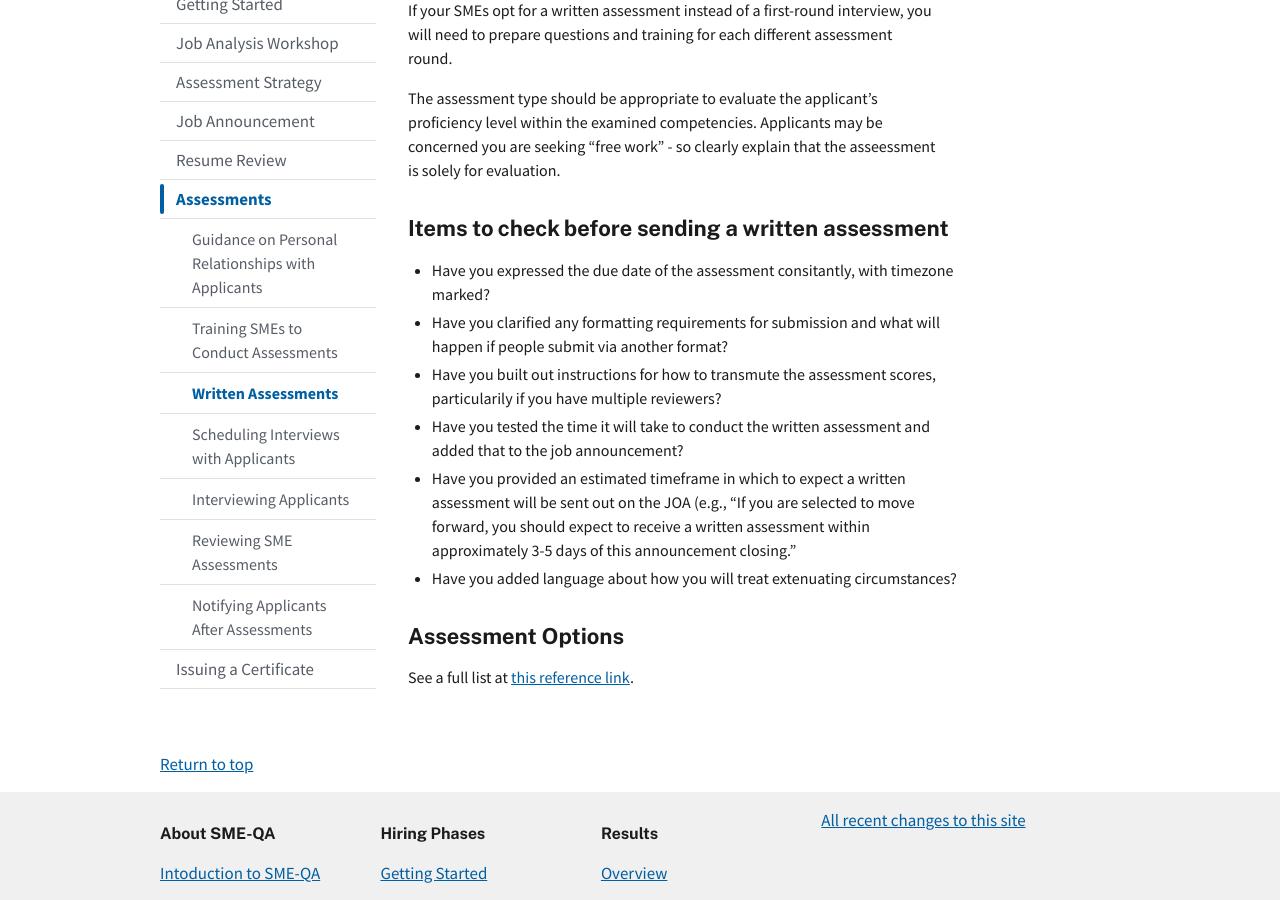
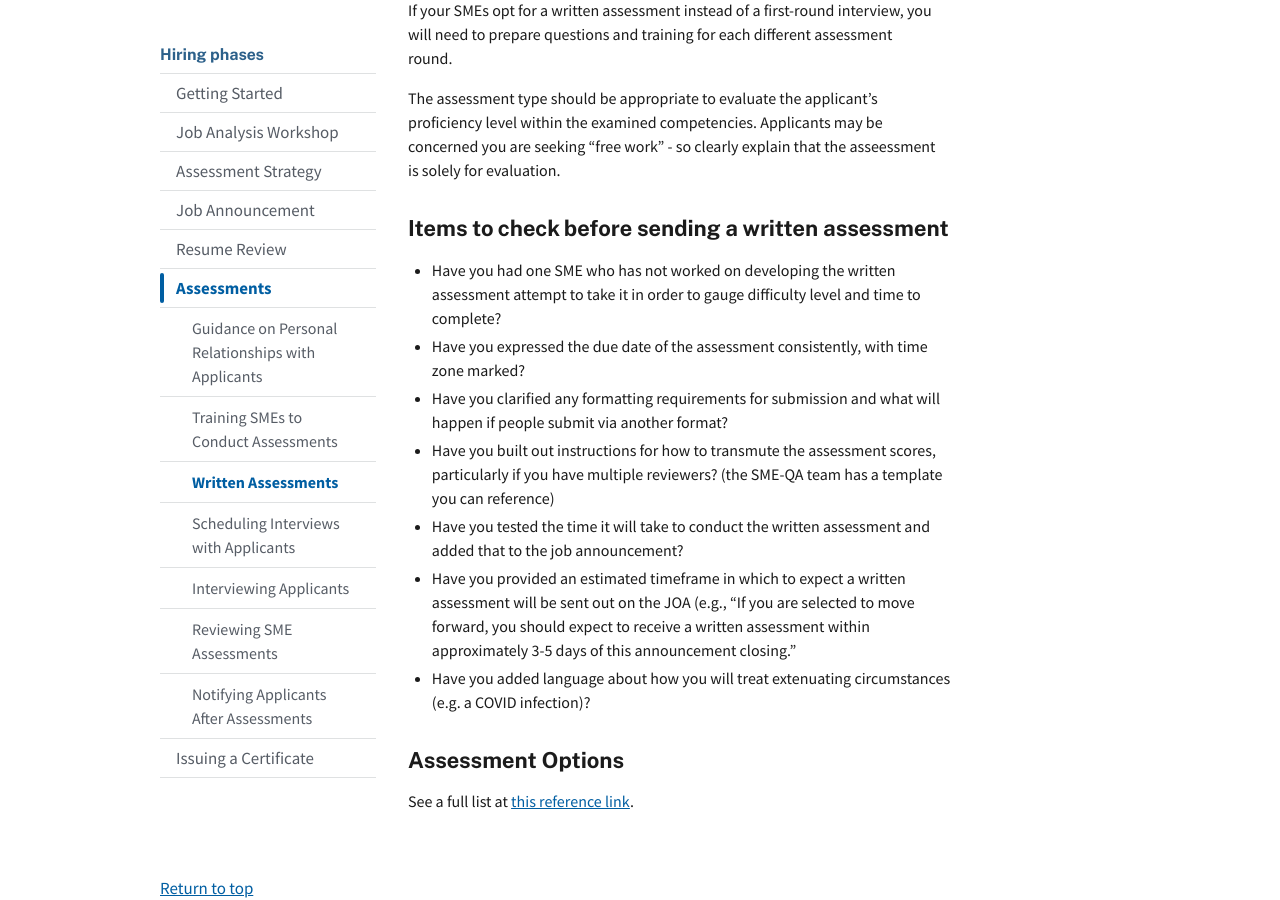
Before and after one commit to usds/SME-QA-Website, a Jekyll site: the page built from pages/phases/assessments/written-assessments.md, in a window 1280 px wide and 900 px high, scrolled down 409 px. Built offline with Jekyll 4.4.1, drawn with Linux system fonts in a browser that asks for light colours.

Commit message:
updates from Amy comments and fixing spelling

```diff
--- a/pages/phases/assessments/written-assessments.md
+++ b/pages/phases/assessments/written-assessments.md
@@ -18,12 +18,13 @@
 The assessment type should be appropriate to evaluate the applicant's proficiency level within the examined competencies. Applicants may be concerned you are seeking "free work" - so clearly explain that the asseessment is solely for evaluation.
 
 ### Items to check before sending a written assessment
-- Have you expressed the due date of the assessment consitantly, with timezone marked?
+- Have you had one SME who has not worked on developing the written assessment attempt to take it in order to gauge difficulty level and time to complete?
+- Have you expressed the due date of the assessment consistently, with time zone marked?
 - Have you clarified any formatting requirements for submission and what will happen if people submit via another format?
-- Have you built out instructions for how to transmute the assessment scores, particularily if you have multiple reviewers?
+- Have you built out instructions for how to transmute the assessment scores, particularly if you have multiple reviewers? (the SME-QA team has a template you can reference)
 - Have you tested the time it will take to conduct the written assessment and added that to the job announcement?
 - Have you provided an estimated timeframe in which to expect a written assessment will be sent out on the JOA (e.g., "If you are selected to move forward, you should expect to receive a written assessment within approximately 3-5 days of this announcement closing."
-- Have you added language about how you will treat extenuating circumstances?
+- Have you added language about how you will treat extenuating circumstances (e.g. a COVID infection)?
 
 ### Assessment Options
 
```
